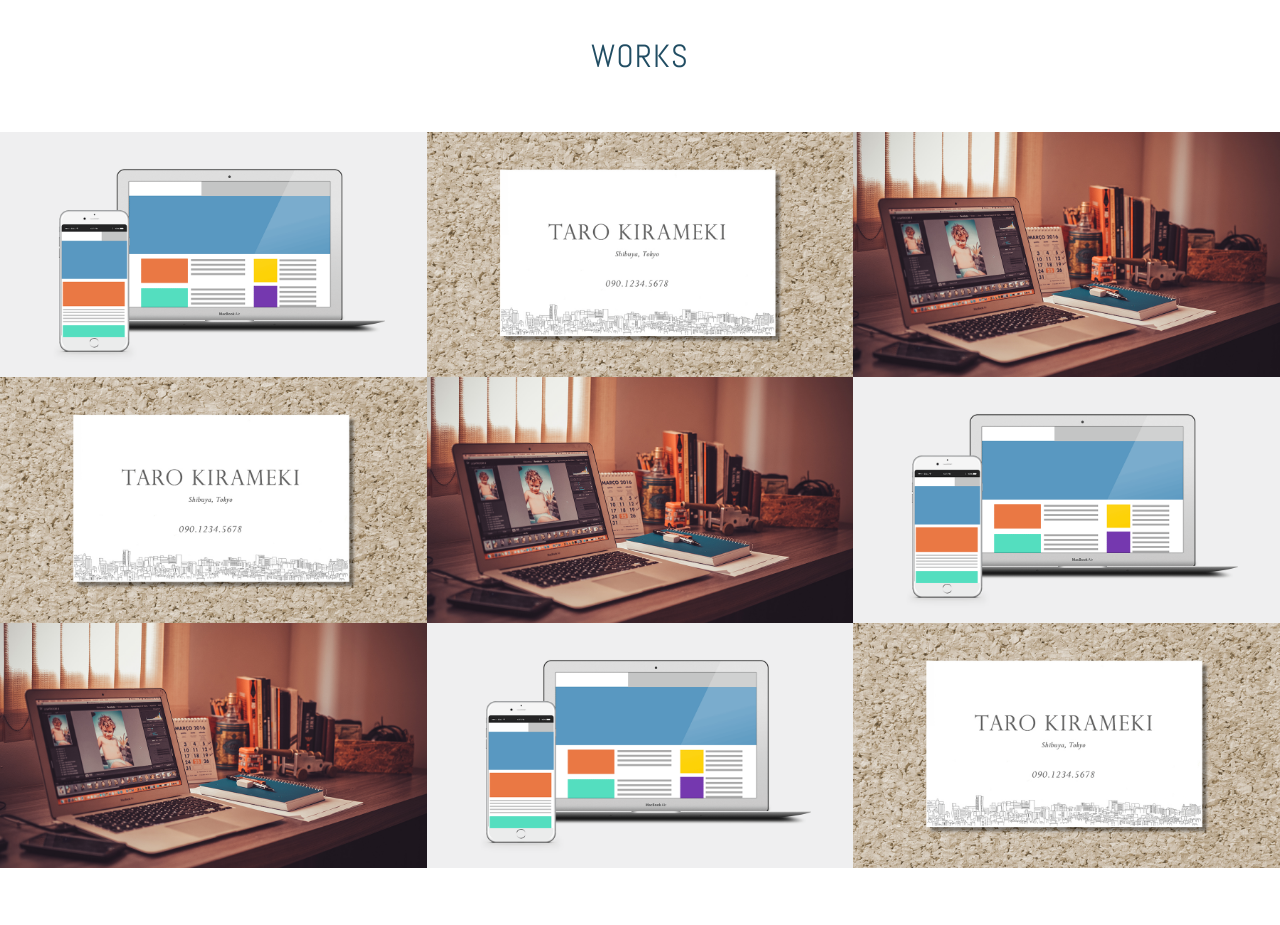
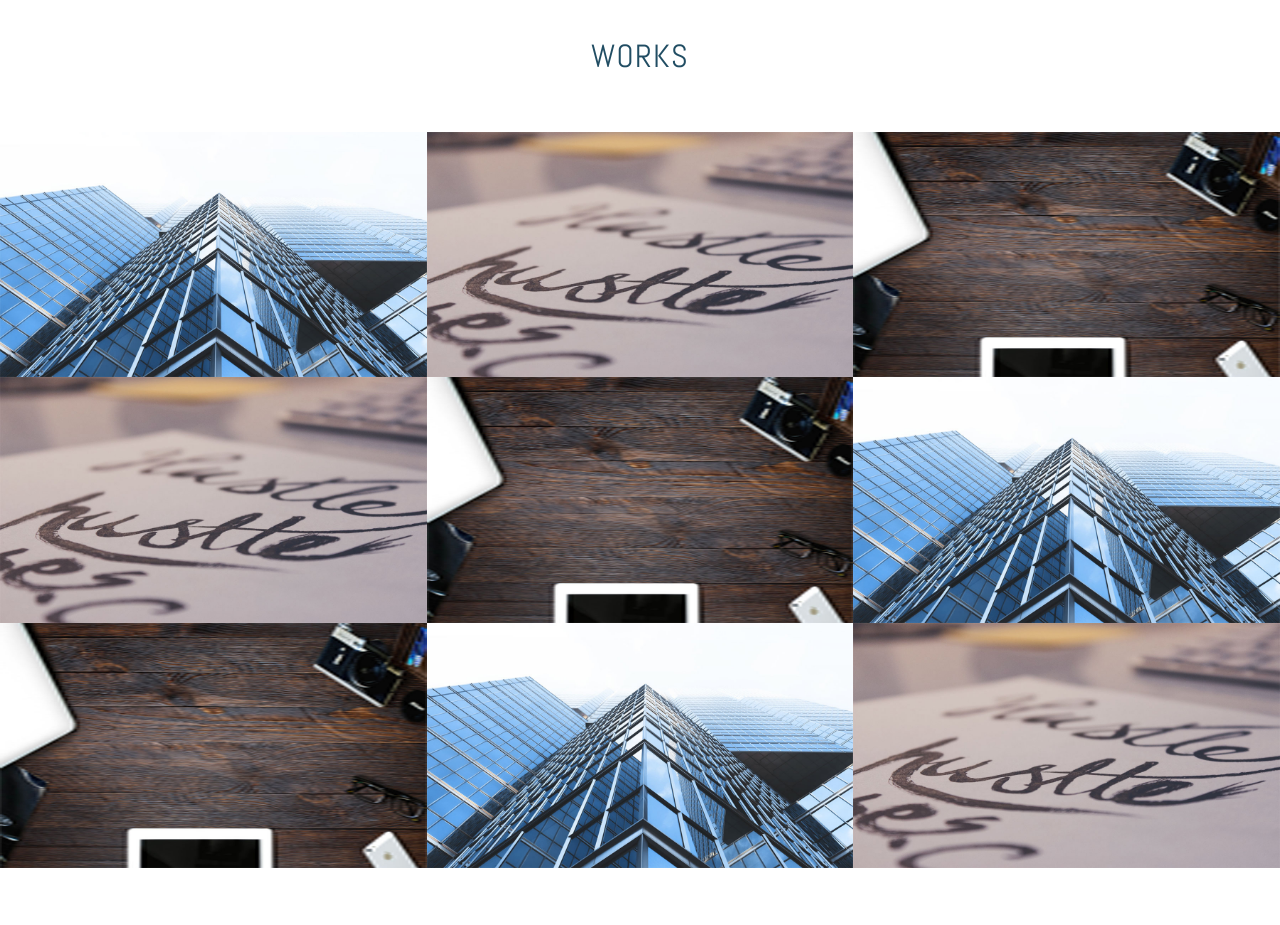
Before and after one commit to ahotarou315/ahotarou315.github.io, a plain HTML site: page index.html in a window 1280 px wide. Shown: the part 1060-1985 px from the top of the page. Drawn offline with nearby package versions, Linux system fonts and the light colour scheme.

Commit message:
add index

```diff
--- a/index.html
+++ b/index.html
@@ -14,7 +14,7 @@
             <a href="#contact" class="button-contact"><i aria-label="お問い合わせ" class="fa fa-envelope-o"></i></a>
             <div class="profile">
                 <h1 class="site-title abel uppercase text-center">Tohoku University Student <span>Kuwahara Yuji</span></h1>
-                <img src="./images/IMG_1064.JPG" alt="プロフィール写真" width="140" height="140" class="block-center profile-icon">
+                <img src="./images/photoshop-mypic.jpg" alt="プロフィール写真" width="140" height="140" class="block-center profile-icon">
                 <p>宇都宮市在住の大学生の桑原佑司です。大学時代はNPO法人キッズドアで学生スタッフとして教育支援事業の現場運営に携わっていました。また1年間休学し、短期語学留学・プログラミング・長期インターンなどを経験しました。英語にもwebにも強いビジネスパーソンを目指しています。</p>
             </div>
         </header>
@@ -43,7 +43,7 @@
             <h2 class="text-center">Works</h2>
             <div class="works-box">
                 <a href="#">
-                    <img src="./images/img_work_site.png" alt="株式会社きらめき コーポレートサイト様 Webサイトデザイン">
+                    <img src="./images/corporate-site.jpg" alt="株式会社きらめき コーポレートサイト様 Webサイトデザイン">
                     <div class="works-box-inner">
                         <div class="text-center">
                             <h3>株式会社きらめき コーポレートサイト</h3>
@@ -55,7 +55,7 @@
             </div>
             <div class="works-box">
                 <a href="#">
-                    <img src="./images/img_work_card.jpg" alt="きらめき花子様 名刺デザイン">
+                    <img src="./images/design.jpg" alt="きらめき花子様 名刺デザイン">
                     <div class="works-box-inner">
                         <div class="text-center">
                             <h3>きらめき花子様 名刺</h3>
@@ -67,7 +67,7 @@
             </div>
             <div class="works-box">
                 <a href="#">
-                    <img src="./images/img_work_blog.jpg" alt="WordPressオリジナルテーマ">
+                    <img src="./images/design-blog2.jpg" alt="WordPressオリジナルテーマ">
                     <div class="works-box-inner">
                         <div class="text-center">
                             <h3>ブログデザイン</h3>
@@ -79,7 +79,7 @@
             </div>
             <div class="works-box">
                 <a href="#">
-                    <img src="./images/img_work_card.jpg" alt="きらめき花子様 名刺デザイン">
+                    <img src="./images/design.jpg" alt="きらめき花子様 名刺デザイン">
                     <div class="works-box-inner">
                         <div class="text-center">
                             <h3>きらめき花子様 名刺</h3>
@@ -91,7 +91,7 @@
             </div>
             <div class="works-box">
                 <a href="#">
-                    <img src="./images/img_work_blog.jpg" alt="WordPressオリジナルテーマ">
+                    <img src="./images/design-blog2.jpg" alt="WordPressオリジナルテーマ">
                     <div class="works-box-inner">
                         <div class="text-center">
                             <h3>ブログデザイン</h3>
@@ -103,7 +103,7 @@
             </div>
             <div class="works-box">
                 <a href="#">
-                    <img src="./images/img_work_site.png" alt="株式会社きらめき コーポレートサイト様 Webサイトデザイン">
+                    <img src="./images/corporate-site.jpg" alt="株式会社きらめき コーポレートサイト様 Webサイトデザイン">
                     <div class="works-box-inner">
                         <div class="text-center">
                             <h3>株式会社きらめき コーポレートサイト</h3>
@@ -115,7 +115,7 @@
             </div>
             <div class="works-box">
                 <a href="#">
-                    <img src="./images/img_work_blog.jpg" alt="WordPressオリジナルテーマ">
+                    <img src="./images/design-blog2.jpg" alt="WordPressオリジナルテーマ">
                     <div class="works-box-inner">
                         <div class="text-center">
                             <h3>ブログデザイン</h3>
@@ -127,7 +127,7 @@
             </div>
             <div class="works-box">
                 <a href="#">
-                    <img src="./images/img_work_site.png" alt="株式会社きらめき コーポレートサイト様 Webサイトデザイン">
+                    <img src="./images/corporate-site.jpg" alt="株式会社きらめき コーポレートサイト様 Webサイトデザイン">
                     <div class="works-box-inner">
                         <div class="text-center">
                             <h3>株式会社きらめき コーポレートサイト</h3>
@@ -139,7 +139,7 @@
             </div>
             <div class="works-box">
                 <a href="#">
-                    <img src="./images/img_work_card.jpg" alt="きらめき花子様 名刺デザイン">
+                    <img src="./images/design.jpg" alt="きらめき花子様 名刺デザイン">
                     <div class="works-box-inner">
                         <div class="text-center">
                             <h3>きらめき花子様 名刺</h3>
```
